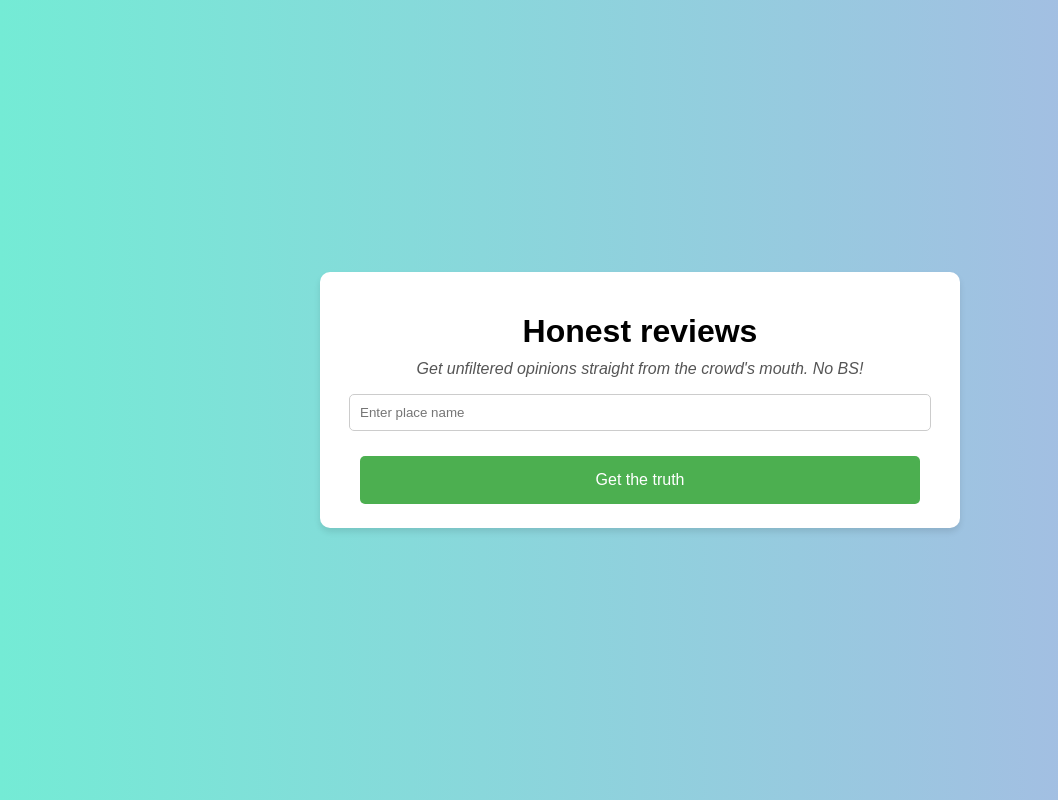
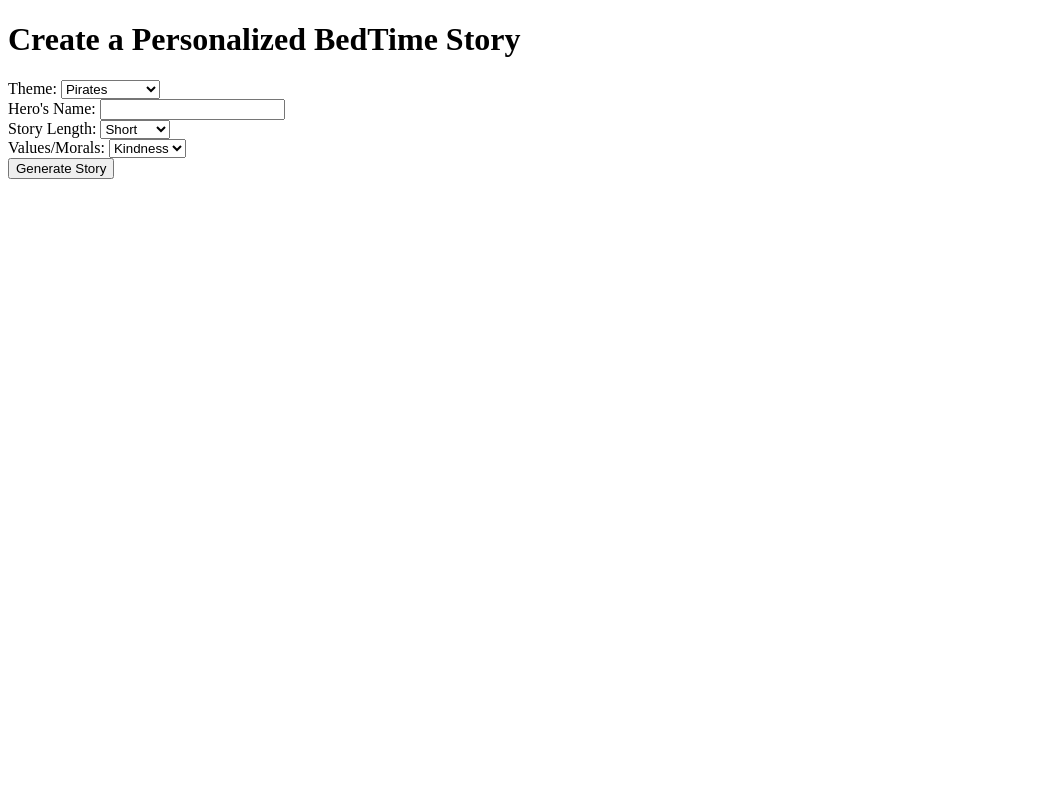
Before and after one commit to demianarc/bedtimestories, a Flask app: page / in a window 1280 px wide. Shown: the whole page, without its empty margins (0-1058 px from the left). Run offline with Flask 3, Linux system fonts and the light colour scheme; some libraries are stand-ins or nearby versions.

Commit message:
Initial commit

```diff
--- a/app.py
+++ b/app.py
@@ -1,56 +1,56 @@
-from flask import Flask, request, jsonify, render_template
-import requests
+from flask import Flask, render_template, request, jsonify
 from openai import OpenAI
+import os
 from dotenv import load_dotenv
-import os
 
-# Load API keys from .env file
+# Load environment variables
 load_dotenv()
-google_maps_key = os.getenv('GOOGLE_MAPS_API_KEY')
 
+# Initialize Flask application
 app = Flask(__name__)
 
-# Initialize the OpenAI client
+# GPT-3 client setup
 client = OpenAI(api_key=os.getenv('OPENAI_API_KEY'))
 
-@app.route('/')
-def index_page():
-    return render_template('index.html', google_maps_key=google_maps_key)
+# Function to generate story with GPT-3.5 Turbo
+def generate_story_with_gpt(theme, hero_name, story_length, value):
+    try:
+        # Constructing the prompt
+        prompt = f"Create a story with theme: {theme}, hero: {hero_name}, emphasizing the value of {value}. Story length: {story_length}."
 
-# Function to get reviews from Google Maps
-def get_reviews(place_id):
-    url = f"https://maps.googleapis.com/maps/api/place/details/json?place_id={place_id}&fields=name,rating,reviews&key={google_maps_key}"
-    response = requests.get(url)
-    reviews = response.json().get('result', {}).get('reviews', [])
-    return reviews
-
-# Function to process reviews with GPT-3.5 Turbo
-def process_with_gpt(reviews):
-    review_texts = ' '.join([review['text'] for review in reviews])
-    prompt = f"Analyze and summarize these reviews: {review_texts}. Write an engaging and reasonably witty brief as if you're texting a friend. The summary should be balanced, covering both positive and negative aspects in a light and humorous way. Avoid focusing on specifics from individual reviews. Instead, provide a general impression that captures the overall sentiment. Use casual language and reasonable amount of emojis to make it fun. Keep it under 5 sentences. Conclude with a brief personal recommendation (go or not). Remember, it should sound like an honest and casual conversation between friends, not a formal review."
-
-    try:
+        # Making the API call using the correct format
         response = client.chat.completions.create(
-            model="gpt-3.5-turbo-1106",
+            model="gpt-3.5-turbo",
             messages=[
-                {"role": "system", "content": "You are a creative and engaging friend."},
+                {"role": "system", "content": "You are a skilled and imaginative storyteller."},
                 {"role": "user", "content": prompt}
             ]
         )
+
+        # Extracting and returning the story text
         return response.choices[0].message.content.strip()
     except Exception as e:
+        # Handling exceptions
         print(f"An error occurred: {e}")
-        return "An error occurred while processing the reviews. Please try again later."
+        return "An error occurred while generating the story. Please try again later."
 
-@app.route('/get-reviews', methods=['POST'])
-def get_reviews_endpoint():
+# Route to serve the frontend
+@app.route('/')
+def index():
+    return render_template('index.html')
+
+# Route to handle story generation
+@app.route('/generate_story', methods=['POST'])
+def generate_story():
     data = request.json
-    place_id = data['place_id']
-    if not place_id:
-        return jsonify({'error': 'Place ID is required'}), 400
-    reviews = get_reviews(place_id)
-    summary = process_with_gpt(reviews)
-    return jsonify({'summary': summary})
+    theme = data.get('theme')
+    hero_name = data.get('heroName')
+    story_length = data.get('storyLength')
+    value = data.get('values')
 
+    story = generate_story_with_gpt(theme, hero_name, story_length, value)
+    return jsonify({"story": story})
+
+# Run the Flask app
 if __name__ == '__main__':
     app.run(debug=True)
--- a/templates/index.html
+++ b/templates/index.html
@@ -3,184 +3,84 @@
 <head>
     <meta charset="UTF-8">
     <meta name="viewport" content="width=device-width, initial-scale=1.0">
-    <title>Honest reviews</title>
-    <script src="https://code.jquery.com/jquery-3.6.0.min.js"></script>
-    <script>
-        window.va = window.va || function () { (window.vaq = window.vaq || []).push(arguments); };
-    </script>
-    <script defer src="/_vercel/insights/script.js"></script>
-    <style>
-        body {
-            font-family: Arial, sans-serif;
-            background: linear-gradient(to right, #74ebd5, #acb6e5);
-            display: flex;
-            justify-content: center;
-            align-items: center;
-            height: 100vh;
-            margin: 0;
-            overflow: hidden; /* Prevent scrolling */
-        }
+    <title>BedTime Story Maker</title>
+    <link href="https://cdn.tailwindcss.com" rel="stylesheet">
+</head>
+<body class="bg-gray-100 text-gray-800">
+    <div class="container mx-auto p-8">
+        <h1 class="text-3xl font-bold mb-4 text-center">Create a Personalized BedTime Story</h1>
+        <form id="storyForm" class="grid gap-4 max-w-md mx-auto">
 
-        #container {
-            text-align: center;
-            background: white;
-            padding: 20px;
-            border-radius: 10px;
-            box-shadow: 0 4px 6px rgba(0,0,0,0.1);
-            width: 90%; /* Adjust width as needed */
-            max-width: 600px; /* Set a maximum width */
-            margin: auto; /* Ensure container is always centered */
-            overflow: hidden; /* Hide overflow */
-        }
+            <!-- Theme Selection -->
+            <div>
+                <label for="theme" class="block mb-2 font-semibold">Theme:</label>
+                <select id="theme" name="theme" class="border p-2 rounded w-full">
+                    <option value="Pirates">Pirates</option>
+                    <option value="Jungle">Jungle</option>
+                    <option value="Superheroes">Superheroes</option>
+                    <!-- Additional themes can be added here -->
+                </select>
+            </div>
 
-        .centered-content {
-            display: flex;
-            flex-direction: column;
-            align-items: center;
-        }
+            <!-- Hero Name Input -->
+            <div>
+                <label for="heroName" class="block mb-2 font-semibold">Hero's Name:</label>
+                <input type="text" id="heroName" name="heroName" class="border p-2 rounded w-full" required>
+            </div>
 
-        #restaurantSearch, #getSummary {
-            width: calc(100% - 40px); /* Adjust width to account for padding */
-            padding: 10px;
-            margin-bottom: 20px;
-            border: 1px solid #ccc;
-            border-radius: 5px;
-        }
+            <!-- Story Length Selection -->
+            <div>
+                <label for="storyLength" class="block mb-2 font-semibold">Story Length:</label>
+                <select id="storyLength" name="storyLength" class="border p-2 rounded w-full">
+                    <option value="Short">Short</option>
+                    <option value="Medium">Medium</option>
+                    <option value="Long">Long</option>
+                    <!-- Additional lengths can be added here -->
+                </select>
+            </div>
 
-        #getSummary {
-            background-color: #4CAF50; /* Green */
-            border: none;
-            color: white;
-            padding: 15px 32px;
-            text-align: center;
-            text-decoration: none;
-            display: inline-block;
-            font-size: 16px;
-            margin: 4px 2px;
-            cursor: pointer;
-            border-radius: 5px;
-            margin-top: 5px; /* Add some space above the button */
-        }
+            <!-- Values/Morals Selection -->
+            <div>
+                <label for="values" class="block mb-2 font-semibold">Values/Morals:</label>
+                <select id="values" name="values" class="border p-2 rounded w-full">
+                    <option value="Kindness">Kindness</option>
+                    <option value="Bravery">Bravery</option>
+                    <option value="Honesty">Honesty</option>
+                    <!-- Additional values can be added here -->
+                </select>
+            </div>
 
-        #summary {
-            position: relative; /* Required for absolute positioning of pseudo-elements */
-            margin-top: 20px;
-            text-align: left;
-            background-color: #f2f2f2; /* Chat bubble color */
-            padding: 20px;
-            border-radius: 18px; /* Rounded corners for bubble */
-            max-height: 300px;
-            overflow-y: auto;
-            display: none; /* Initially hidden */
-            width: calc(100% - 40px); /* Adjust width to account for padding */
-        }
-
-        /* Add a 'tail' to the chat bubble */
-        #summary::after {
-            content: '';
-            position: absolute;
-            bottom: 0;
-            left: 50px; /* Position of the tail */
-            width: 0;
-            height: 0;
-            border: 15px solid transparent;
-            border-top-color: #f2f2f2;
-            border-bottom: 0;
-            margin-left: -15px;
-            margin-bottom: -15px;
-        }
-
-        #spinner {
-            display: inline-block; /* Display inline with the button */
-            vertical-align: middle; /* Center vertically relative to the button */
-            margin-left: 10px; /* Add some space between the button and the spinner */
-        }
-
-        .loader {
-            border: 5px solid #f3f3f3; /* Light grey */
-            border-top: 5px solid #3498db; /* Blue */
-            border-radius: 50%;
-            width: 30px; /* Adjusted size */
-            height: 30px; /* Adjusted size */
-            animation: spin 2s linear infinite;
-        }
-
-        .centered-content h1 {
-    margin-bottom: 10px; /* Adjust this value as needed */
-}
-
-.centered-content p {
-    margin-top: 0; /* Eliminates the top margin */
-}
-
-        @keyframes spin {
-            0% { transform: rotate(0deg); }
-            100% { transform: rotate(360deg); }
-        }
-    </style>
-</head>
-<body>
-    <div id="container">
-        <div class="centered-content">
-            <h1>Honest reviews</h1>
-            <p style="color: #555; font-style: italic;">
-                Get unfiltered opinions straight from the crowd's mouth. No BS!
-            </p>
-            <input type="text" id="restaurantSearch" placeholder="Enter place name">
-            <button id="getSummary">Get the truth</button>
-            <div id="summary"></div>
-            <div id="spinner" style="display:none;">
-                <div class="loader"></div>
-            </div>
-        </div>
+            <button type="submit" class="bg-blue-500 text-white p-2 rounded mt-4 w-full">Generate Story</button>
+        </form>
+        <div id="storyOutput" class="mt-8 p-4 border rounded text-gray-700"></div>
     </div>
 
+    <script>
+        document.getElementById('storyForm').addEventListener('submit', function(e) {
+            e.preventDefault(); // Prevent default form submission behavior
 
-    <script>
-        let placeId = '';
+            // Gather form data
+            var formData = {
+                theme: document.getElementById('theme').value,
+                heroName: document.getElementById('heroName').value,
+                storyLength: document.getElementById('storyLength').value,
+                values: document.getElementById('values').value
+            };
 
-        function initAutocomplete() {
-            const input = document.getElementById('restaurantSearch');
-            const autocomplete = new google.maps.places.Autocomplete(input);
-
-            autocomplete.addListener('place_changed', function() {
-                const place = autocomplete.getPlace();
-                placeId = place.place_id;
-            });
-        }
-        function loadGoogleMapsScript() {
-            const script = document.createElement('script');
-            script.src = `https://maps.googleapis.com/maps/api/js?key={{ google_maps_key }}&libraries=places&callback=initAutocomplete`;
-            script.async = true;
-            document.head.appendChild(script);
-        }
-
-        $(document).ready(function() {
-            loadGoogleMapsScript();  // Call this function to load the script
-
-            $('#getSummary').click(function() {
-                $('#spinner').show(); // Show spinner before the AJAX request
-                if (!placeId) {
-                    $('#summary').text('Please select a place from the dropdown.');
-                    $('#spinner').hide(); // Hide spinner if no placeId
-                    return;
-                }
-
-                $.ajax({
-                    url: '/get-reviews',
-                    method: 'POST',
-                    contentType: 'application/json',
-                    data: JSON.stringify({ 'place_id': placeId }),
-                    success: function(response) {
-                        $('#summary').text(response.summary).css('display', 'block');
-                        $('#spinner').hide(); // Hide spinner on success
-                    },
-                    error: function() {
-                        $('#summary').text('Error fetching summary.');
-                        $('#spinner').hide(); // Hide spinner on error
-                    }
-                });
-            });
+            // Send form data to Flask backend
+            fetch('/generate_story', {
+                method: 'POST',
+                headers: {
+                    'Content-Type': 'application/json',
+                },
+                body: JSON.stringify(formData)
+            })
+            .then(response => response.json())
+            .then(data => {
+                // Display the generated story
+                document.getElementById('storyOutput').textContent = data.story;
+            })
+            .catch(error => console.error('Error:', error));
         });
     </script>
 </body>
```
Also changed, not shown: README.md (deleted), 1 other file.
